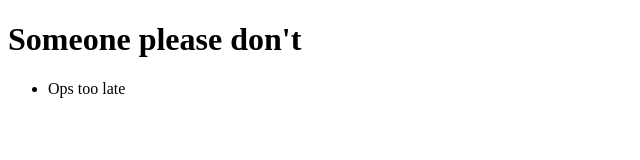
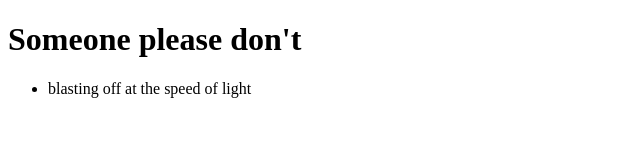
Before and after one commit to joycieyu/team-lab-practice, a plain HTML site: page index.html in a window 1280 px wide. Shown: the whole page, without its empty margins (0-640 px from the left). Drawn offline with Linux system fonts and the light colour scheme.

Commit message:
Changed first to-do list item

```diff
--- a/index.html
+++ b/index.html
@@ -7,7 +7,7 @@
 <body>
    <h1>Someone please don't</h1>
    <ul>
-      <li>Ops too late</li>
+      <li>blasting off at the speed of light</li>
    </ul>
 </body>
 </html>
```
